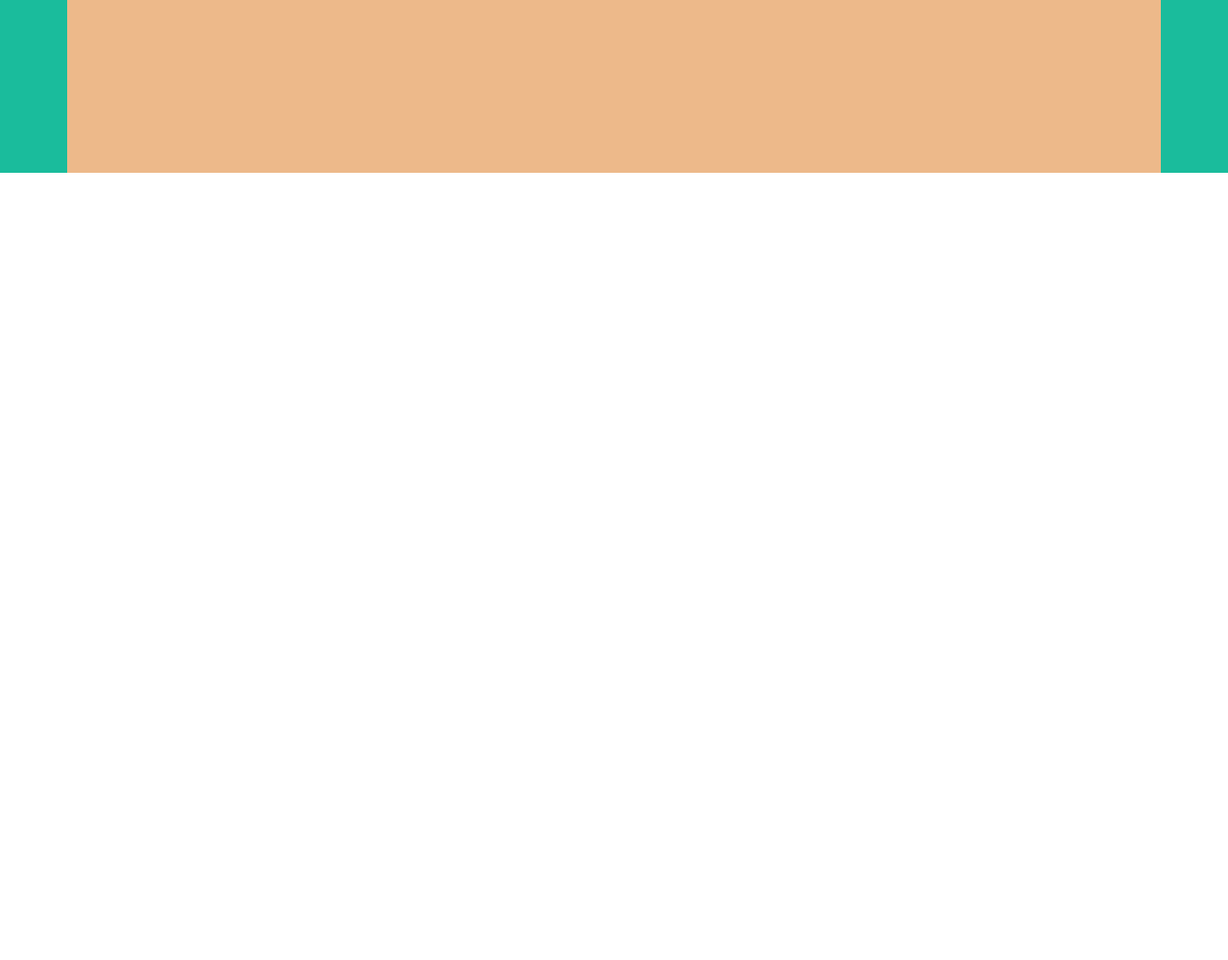
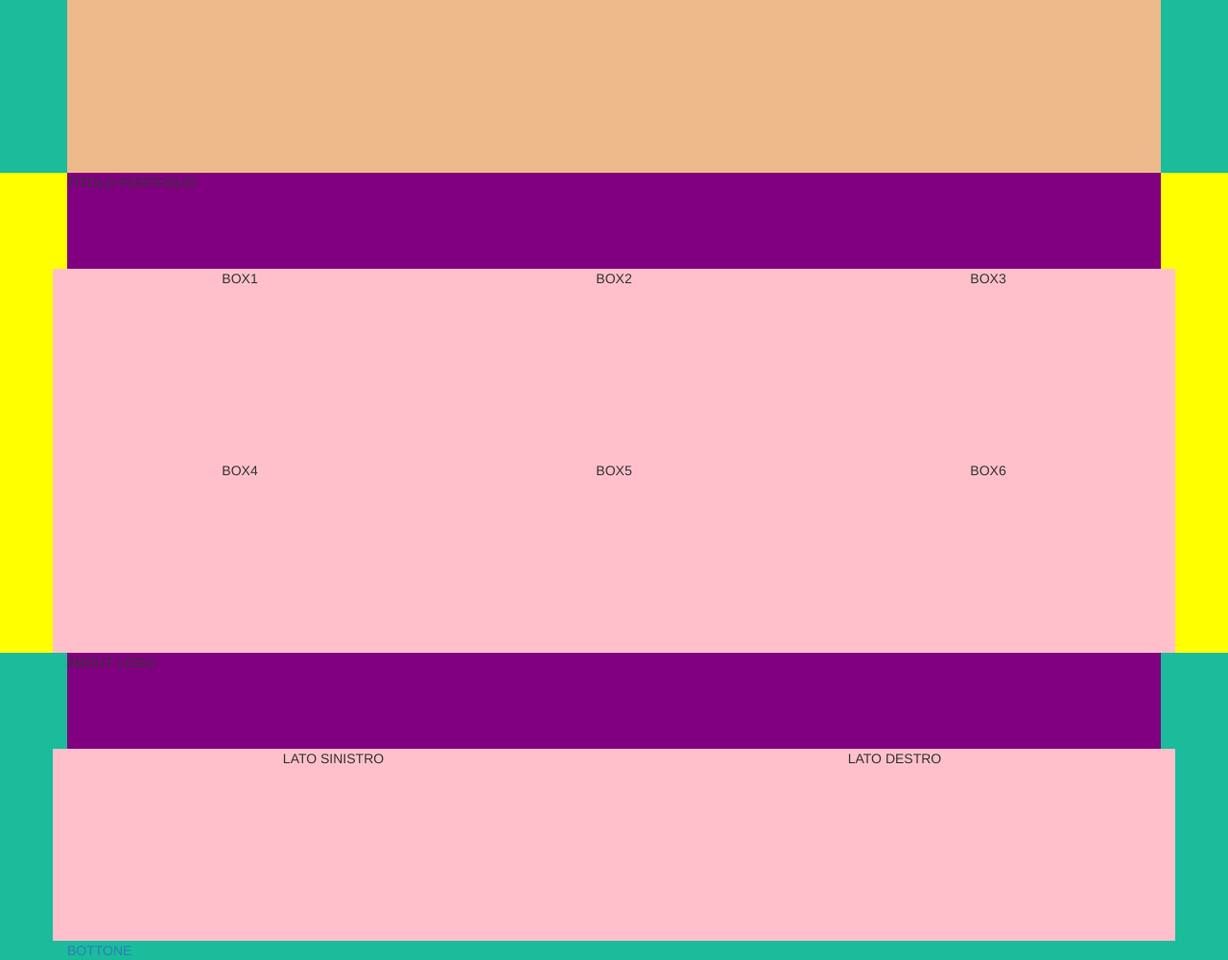
Before and after one commit to andemarco/html-css-bootstrap-freelancer, a plain HTML site: page index.html in a window 1280 px wide. Shown: the part 500-1500 px from the top of the page at 96% size. Before the commit the page ends 800 px from the top, so only its background shows below. Drawn offline with nearby package versions, Linux system fonts and the light colour scheme.

Commit message:
THIRD MAIN OK

```diff
--- a/css/style.css
+++ b/css/style.css
@@ -1,3 +1,8 @@
+.prova {
+  height: 40px;
+  border: 1px solid black;
+}
+
 .nav_bar {
   background-color: #2C3E50;
 }
@@ -34,3 +39,28 @@ ul {
   height: 600px;
   background-color: #EDB98A;
 }
+
+.portfolio {
+  background-color: yellow;
+}
+.portfolio_logo {
+  height: 100px;
+  background-color: purple;
+}
+.portfolio_detail div{
+  height: 200px;
+  background-color: pink;
+  text-align: center;
+}
+.about {
+  background-color: #1ABC9C
+}
+.about_logo {
+  height: 100px;
+  background-color: purple;
+}
+.about_detail div{
+  height: 200px;
+  background-color: pink;
+  text-align: center;
+}
--- a/index.html
+++ b/index.html
@@ -13,7 +13,7 @@
         <div class="container">
           <div class="row">
             <div class="col-xs-4 nav_bar_left">
-
+              START BOOTSTRAP
             </div>
             <div class="col-xs-4 col-xs-offset-4 nav_bar_right">
               <div class="lista hidden-xs">
@@ -32,14 +32,62 @@
       </nav>
     </header>
     <main>
+      <!-- FIRST MAIN SECTION -->
       <section>
         <div class="jumbo">
           <div class="container">
             <div class="image_jumbo">
-
+              IMMAGINE JUMBOTRON
             </div>
           </div>
         </div>
+      </section>
+      <!-- SECOND MAIN SECTION -->
+      <section>
+        <div class="portfolio">
+          <div class="container">
+            <div class="portfolio_logo">
+              TITOLO PORTFOLIO
+            </div>
+            <div class="row portfolio_detail">
+              <div class="col-xs-12 col-md-6 col-lg-4">
+                BOX1
+              </div>
+              <div class="col-xs-12 col-md-6 col-lg-4">
+                BOX2
+              </div>
+              <div class="col-xs-12 col-md-6 col-lg-4">
+                BOX3
+              </div>
+              <div class="col-xs-12 col-md-6 col-lg-4">
+                BOX4
+              </div>
+              <div class="col-xs-12 col-md-6 col-lg-4">
+                BOX5
+              </div>
+              <div class="col-xs-12 col-md-6 col-lg-4">
+                BOX6
+              </div>
+            </div>
+          </div>
+        </div>
+      </section>
+      <!-- THIRD MAIN SECTION -->
+      <section>
+        <div class="about">
+          <div class="container">
+            <div class="about_logo">
+              ABOUT LOGO
+            </div>
+            <div class="row about_detail">
+              <div class="col-xs-12 col-md-6 col-lg-6">LATO SINISTRO</div>
+              <div class="col-xs-12 col-md-6 col-lg-6">LATO DESTRO</div>
+            </div>
+            <div class="button">
+                <a href="#">BOTTONE</a>
+            </div>
+          </div>
+          </div>
       </section>
     </main>
     <footer></footer>
```
